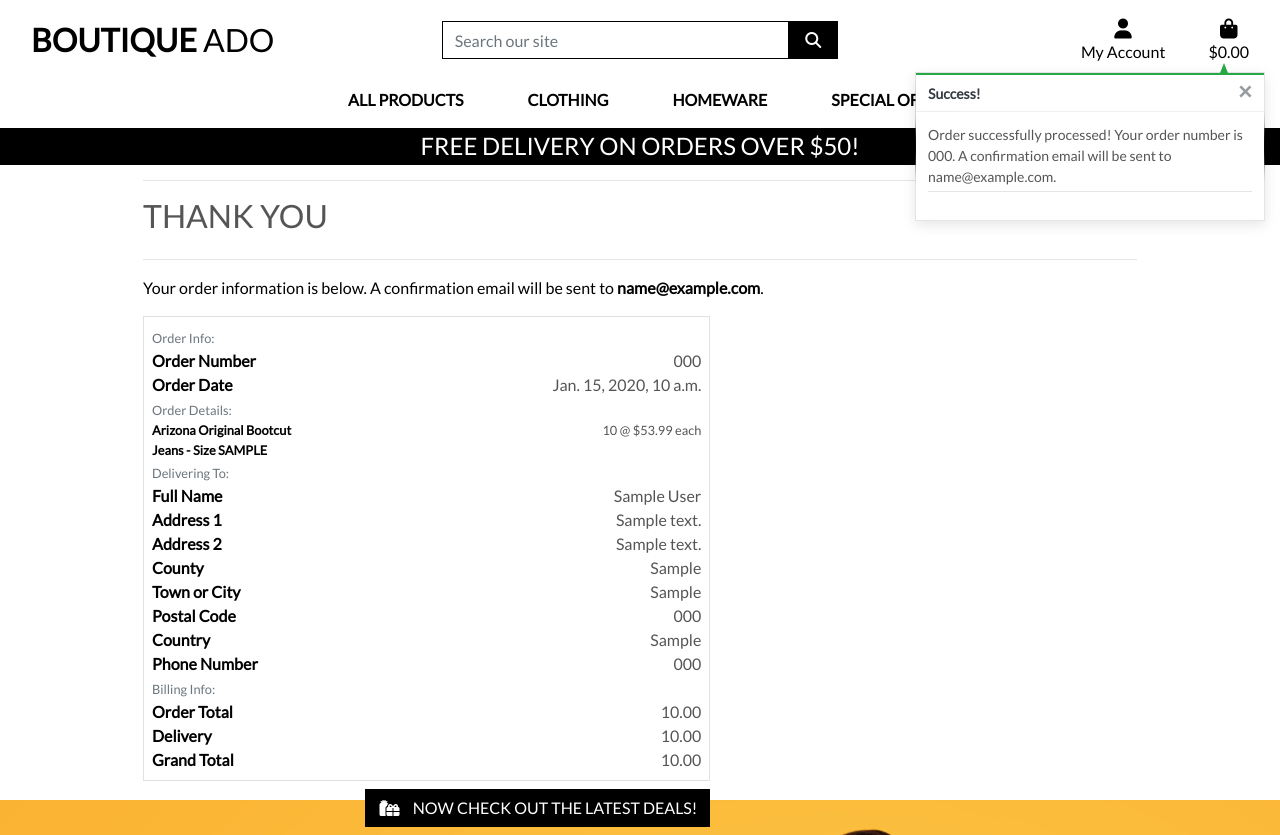
After one commit to Richard-L4/boutique_ado_v1, a Django app: page /checkout/checkout_success/000 in a window 1280 px wide. The commit adds this page. Run offline with Django 3.2, Linux system fonts and the light colour scheme; data comes from the database, SQL or seed files in the repository; tables that the repository leaves empty hold one stand-in row (values such as "Sample post"); some libraries are stand-ins or nearby versions.

Commit message:
mpre stuff

```diff
--- a/checkout/__init__.py
+++ b/checkout/__init__.py
@@ -0,0 +1 @@
+default_app_config = 'checkout.apps.CheckoutConfig'
--- a/checkout/models.py
+++ b/checkout/models.py
@@ -34,7 +34,7 @@ class Order(models.Model):
         Update grand total each time a line item is added,
         accounting for delivery costs.
         """
-        self.order_total = self.lineitems.aggregate(Sum('lineitem_total'))['lineitem_total__sum']
+        self.order_total = self.lineitems.aggregate(Sum('lineitem_total'))['lineitem_total__sum'] or 0
         if self.order_total < settings.FREE_DELIVERY_THRESHOLD:
             self.delivery_cost = self.order_total * settings.STANDARD_DELIVERY_PERCENTAGE / 100
         else:
--- a/checkout/signals.py
+++ b/checkout/signals.py
@@ -12,9 +12,7 @@ def update_on_save(sender, instance, created, **kwargs):
 
 
 @receiver(post_delete, sender=OrderLineItem)
-def update_on_save(sender, instance, **kwargs):
-    # chris made a mistake here, this function should have
-    # been called update_on_delete. He fixes this in an upcoming video.
+def update_on_delete(sender, instance, **kwargs):
     """
     Update order total on lineitem delete
     """
--- /dev/null
+++ b/checkout/templates/checkout/checkout_success.html
@@ -0,0 +1,209 @@
+{% extends "base.html" %}
+{% load static %}
+
+{% block extra_css %}
+    <link rel="stylesheet" href="{% static 'checkout/css/checkout.css' %}">
+{% endblock %}
+
+{% block page_header %}
+    <div class="container header-container">
+        <div class="row">
+            <div class="col"></div>
+        </div>
+    </div>
+{% endblock %}
+
+{% block content %}
+    <div class="overlay"></div>
+    <div class="container">
+        <div class="row">
+            <div class="col">
+                <hr>
+                <h2 class="logo-font mb-4">Thank You</h2>
+                <hr>
+                <p class="text-black">Your order information is below. A confirmation email will be sent to <strong>{{ order.email }}</strong>.</p>
+            </div>
+        </div>
+
+        <div class="row">
+            <div class="col-12 col-lg-7">
+                <div class="order-confirmation-wrapper p-2 border">
+                    <div class="row">
+                        <div class="col">
+                            <small class="text-muted">Order Info:</small>
+                        </div>
+                    </div>
+
+                    <div class="row">
+                        <div class="col-12 col-md-4">
+                            <p class="mb-0 text-black font-weight-bold">Order Number</p>
+                        </div>
+                        <div class="col-12 col-md-8 text-md-right">
+                            <p class="mb-0">{{ order.order_number }}</p>
+                        </div>
+                    </div>
+
+                    <div class="row">
+                        <div class="col-12 col-md-4">
+                            <p class="mb-0 text-black font-weight-bold">Order Date</p>
+                        </div>
+                        <div class="col-12 col-md-8 text-md-right">
+                            <p class="mb-0">{{ order.date }}</p>
+                        </div>
+                    </div>
+
+                    <div class="row">
+                        <div class="col">
+                            <small class="text-muted">Order Details:</small>
+                        </div>
+                    </div>
+
+                    {% for item in order.lineitems.all %}
+                    <div class="row">
+                        <div class="col-12 col-md-4">
+                            <p class="small mb-0 text-black font-weight-bold">
+                                <!-- item.product_size|upper at the end of the line below is a correction,
+                                  in the video code, Chris has item.product.size|upper which caused the size to not render -->
+                                {{ item.product.name }}{% if item.product_size %} - Size {{ item.product_size|upper}}{% endif %}
+                            </p>
+                        </div>
+                        <div class="col-12 col-md-8 text-md-right">
+                            <p class="small mb-0">{{ item.quantity }} @ ${{ item.product.price }} each</p>
+                        </div>
+                    </div>
+                    {% endfor %}
+
+                    <div class="row">
+                        <div class="col">
+                            <small class="text-muted">Delivering To:</small>
+                        </div>
+                    </div>
+
+                    <div class="row">
+                        <div class="col-12 col-md-4">
+                            <p class="mb-0 text-black font-weight-bold">Full Name</p>
+                        </div>
+                        <div class="col-12 col-md-8 text-md-right">
+                            <p class="mb-0">{{ order.full_name }}</p>
+                        </div>
+                    </div>
+
+                    <div class="row">
+                        <div class="col-12 col-md-4">
+                            <p class="mb-0 text-black font-weight-bold">Address 1</p>
+                        </div>
+                        <div class="col-12 col-md-8 text-md-right">
+                            <p class="mb-0">{{ order.street_address1 }}</p>
+                        </div>
+                    </div>
+
+                    {% if order.street_address2 %}
+                    <div class="row">
+                        <div class="col-12 col-md-4">
+                            <p class="mb-0 text-black font-weight-bold">Address 2</p>
+                        </div>
+                        <div class="col-12 col-md-8 text-md-right">
+                            <!-- order.street_address2 in the code below is a correction.
+                             In the video, Chris copy/pastes order.street_address1
+                             but does not update it to order.street_address2 -->
+                            <p class="mb-0">{{ order.street_address2 }}</p>
+                        </div>
+                    </div>
+                    {% endif %}
+
+                    {% if order.county %}
+                    <div class="row">
+                        <div class="col-12 col-md-4">
+                            <p class="mb-0 text-black font-weight-bold">County</p>
+                        </div>
+                        <div class="col-12 col-md-8 text-md-right">
+                            <p class="mb-0">{{ order.county }}</p>
+                        </div>
+                    </div>
+                    {% endif %}
+
+                    <div class="row">
+                        <div class="col-12 col-md-4">
+                            <p class="mb-0 text-black font-weight-bold">Town or City</p>
+                        </div>
+                        <div class="col-12 col-md-8 text-md-right">
+                            <p class="mb-0">{{ order.town_or_city }}</p>
+                        </div>
+                    </div>
+
+                    {% if order.postcode %}
+                    <div class="row">
+                        <div class="col-12 col-md-4">
+                            <p class="mb-0 text-black font-weight-bold">Postal Code</p>
+                        </div>
+                        <div class="col-12 col-md-8 text-md-right">
+                            <p class="mb-0">{{ order.postcode }}</p>
+                        </div>
+                    </div>
+                    {% endif %}
+
+                    <div class="row">
+                        <div class="col-12 col-md-4">
+                            <p class="mb-0 text-black font-weight-bold">Country</p>
+                        </div>
+                        <div class="col-12 col-md-8 text-md-right">
+                            <p class="mb-0">{{ order.country }}</p>
+                        </div>
+                    </div>
+
+                    <div class="row">
+                        <div class="col-12 col-md-4">
+                            <p class="mb-0 text-black font-weight-bold">Phone Number</p>
+                        </div>
+                        <div class="col-12 col-md-8 text-md-right">
+                            <p class="mb-0">{{ order.phone_number }}</p>
+                        </div>
+                    </div>
+
+                    <div class="row">
+                        <div class="col">
+                            <small class="text-muted">Billing Info:</small>
+                        </div>
+                    </div>
+
+                    <div class="row">
+                        <div class="col-12 col-md-4">
+                            <p class="mb-0 text-black font-weight-bold">Order Total</p>
+                        </div>
+                        <div class="col-12 col-md-8 text-md-right">
+                            <p class="mb-0">{{ order.order_total }}</p>
+                        </div>
+                    </div>
+
+                    <div class="row">
+                        <div class="col-12 col-md-4">
+                            <p class="mb-0 text-black font-weight-bold">Delivery</p>
+                        </div>
+                        <div class="col-12 col-md-8 text-md-right">
+                            <p class="mb-0">{{ order.delivery_cost }}</p>
+                        </div>
+                    </div>
+
+                    <div class="row">
+                        <div class="col-12 col-md-4">
+                            <p class="mb-0 text-black font-weight-bold">Grand Total</p>
+                        </div>
+                        <div class="col-12 col-md-8 text-md-right">
+                            <p class="mb-0">{{ order.grand_total }}</p>
+                        </div>
+                    </div>
+                </div>
+            </div>
+        </div>
+        <div class="row">
+			<div class="col-12 col-lg-7 text-right">
+				<a href="{% url 'products' %}?category=new_arrivals,deals,clearance" class="btn btn-black rounded-0 my-2">
+					<span class="icon mr-2">
+						<i class="fas fa-gifts"></i>
+					</span>
+					<span class="text-uppercase">Now check out the latest deals!</span>
+				</a>
+			</div>
+		</div>
+    </div>
+{% endblock %}
--- a/checkout/urls.py
+++ b/checkout/urls.py
@@ -3,4 +3,5 @@ from . import views
 
 urlpatterns = [
     path('', views.checkout, name='checkout'),
+    path('checkout_success/<order_number>', views.checkout_success, name='checkout_success'),
 ]
--- a/checkout/views.py
+++ b/checkout/views.py
@@ -1,17 +1,117 @@
-from django.shortcuts import render, redirect, reverse
+from django.shortcuts import render, redirect, reverse, get_object_or_404
 from django.contrib import messages
+from django.conf import settings
+
 from .forms import OrderForm
+from .models import Order, OrderLineItem
+from products.models import Product
+from bag.contexts import bag_contents
+
+import stripe
 
 def checkout(request):
-    bag = request.session.get('bag', {})
-    if not bag:
-        messages.error(request, "There's nothing in your bag at the moment")
-        return redirect(reverse('products'))
+    stripe_public_key = settings.STRIPE_PUBLIC_KEY
+    stripe_secret_key = settings.STRIPE_SECRET_KEY
 
-    order_form = OrderForm()
-    template = 'checkout/checkout.html'
+    if request.method == 'POST':
+        bag = request.session.get('bag', {})
+
+        form_data = {
+            'full_name': request.POST['full_name'],
+            'email': request.POST['email'],
+            'phone_number': request.POST['phone_number'],
+            'country': request.POST['country'],
+            'postcode': request.POST['postcode'],
+            'town_or_city': request.POST['town_or_city'],
+            'street_address1': request.POST['street_address1'],
+            'street_address2': request.POST['street_address2'],
+            'county': request.POST['county'],
+        }
+        order_form = OrderForm(form_data)
+        if order_form.is_valid():
+            order = order_form.save()
+            for item_id, item_data in bag.items():
+                try:
+                    product = Product.objects.get(id=item_id)
+                    if isinstance(item_data, int):
+                        order_line_item = OrderLineItem(
+                            order=order,
+                            product=product,
+                            quantity=item_data,
+                        )
+                        order_line_item.save()
+                    else:
+                        for size, quantity in item_data['items_by_size'].items():
+                            order_line_item = OrderLineItem(
+                                order=order,
+                                product=product,
+                                quantity=quantity,
+                                product_size=size,
+                            )
+                            order_line_item.save()
+                except Product.DoesNotExist:
+                    messages.error(request, (
+                        "One of the products in your bag wasn't found in our database. "
+                        "Please call us for assistance!")
+                    )
+                    order.delete()
+                    return redirect(reverse('view_bag'))
+
+            request.session['save_info'] = 'save-info' in request.POST
+            return redirect(reverse('checkout_success', args=[order.order_number]))
+        else:
+            messages.error(request, 'There was an error with your form. \
+                Please double check your information.')
+
+    else:
+        bag = request.session.get('bag', {})
+        if not bag:
+            messages.error(request, "There's nothing in your bag at the moment")
+            return redirect(reverse('products'))
+
+        current_bag = bag_contents(request)
+        total = current_bag['grand_total']
+        stripe_total = round(total * 100)
+        stripe.api_key = stripe_secret_key
+        intent = stripe.PaymentIntent.create(
+            amount=stripe_total,
+            currency=settings.STRIPE_CURRENCY,
+        )
+
+        order_form = OrderForm()
+
+        # in the video, the below code is not indented properly
+        # this is the correct indentation
+        if not stripe_public_key:
+            messages.warning(request, 'Stripe public key is missing. \
+                Did you forget to set it in your environment?')
+
+        template = 'checkout/checkout.html'
+        context = {
+            'order_form': order_form,
+            'stripe_public_key': stripe_public_key,
+            'client_secret': intent.client_secret,
+        }
+
+        return render(request, template, context)
+        # end of the corrected indentation
+
+
+def checkout_success(request, order_number):
+    """
+    Handle successful checkouts
+    """
+    save_info = request.session.get('save_info')
+    order = get_object_or_404(Order, order_number=order_number)
+    messages.success(request, f'Order successfully processed! \
+        Your order number is {order_number}. A confirmation \
+        email will be sent to {order.email}.')
+
+    if 'bag' in request.session:
+        del request.session['bag']
+
+    template = 'checkout/checkout_success.html'
     context = {
-        'order_form': order_form,
+        'order': order,
     }
-
     return render(request, template, context)
--- a/templates/base.html
+++ b/templates/base.html
@@ -35,6 +35,8 @@
   <script src="https://stackpath.bootstrapcdn.com/bootstrap/4.4.1/js/bootstrap.min.js"
     integrity="sha384-wfSDF2E50Y2D1uUdj0O3uMBJnjuUD4Ih7YwaYd1iqfktj0Uod8GCExl3Og8ifwB6"
     crossorigin="anonymous"></script>
+  <!-- Stripe -->
+  <script src="https://js.stripe.com/v3/"></script>
   {% endblock %}
 
   {% block extra_js %}
```
Also changed, not shown: boutique_ado/settings.py (+7 -0 lines), checkout/static/checkout/checkout.css (added, +56 -0 lines), checkout/static/checkout/js/stripe_elements.js (added, +79 -0 lines), checkout/templates/checkout/checkout.html (+17 -1 lines), 1 other file.
